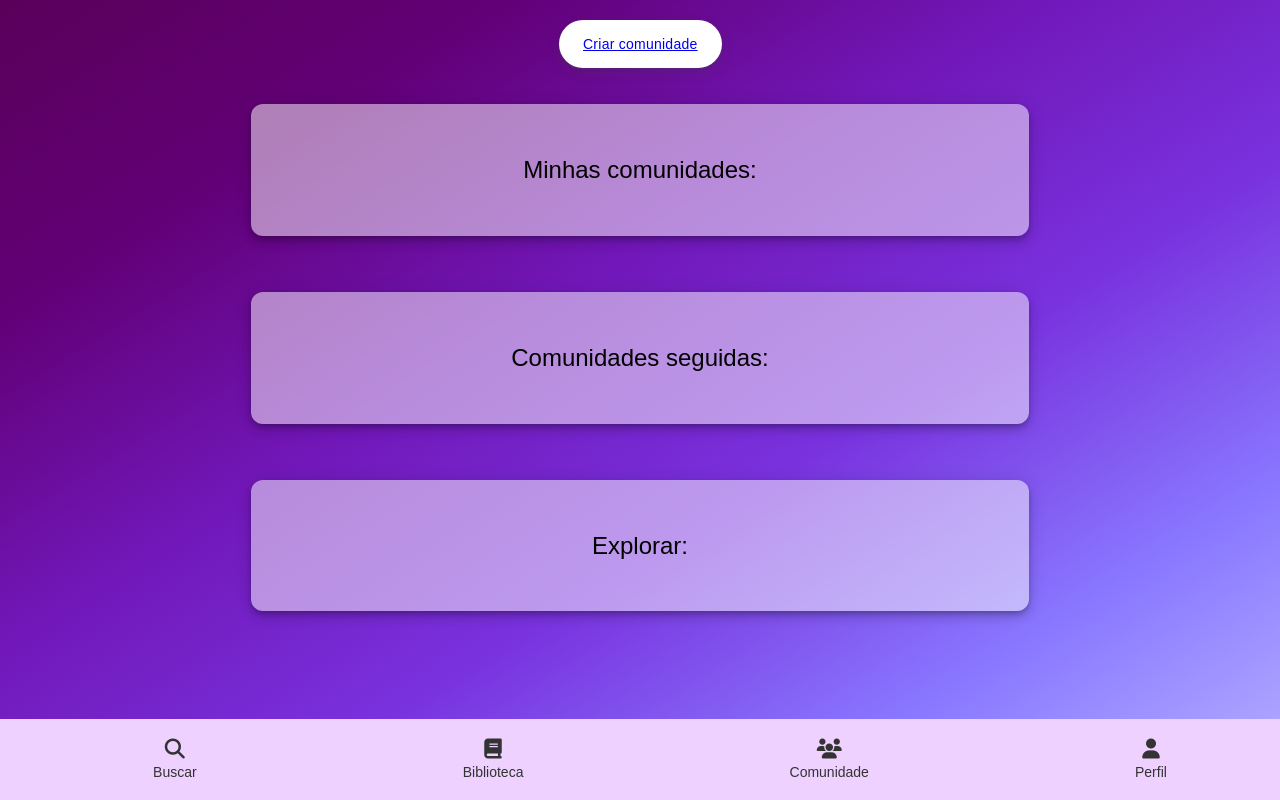
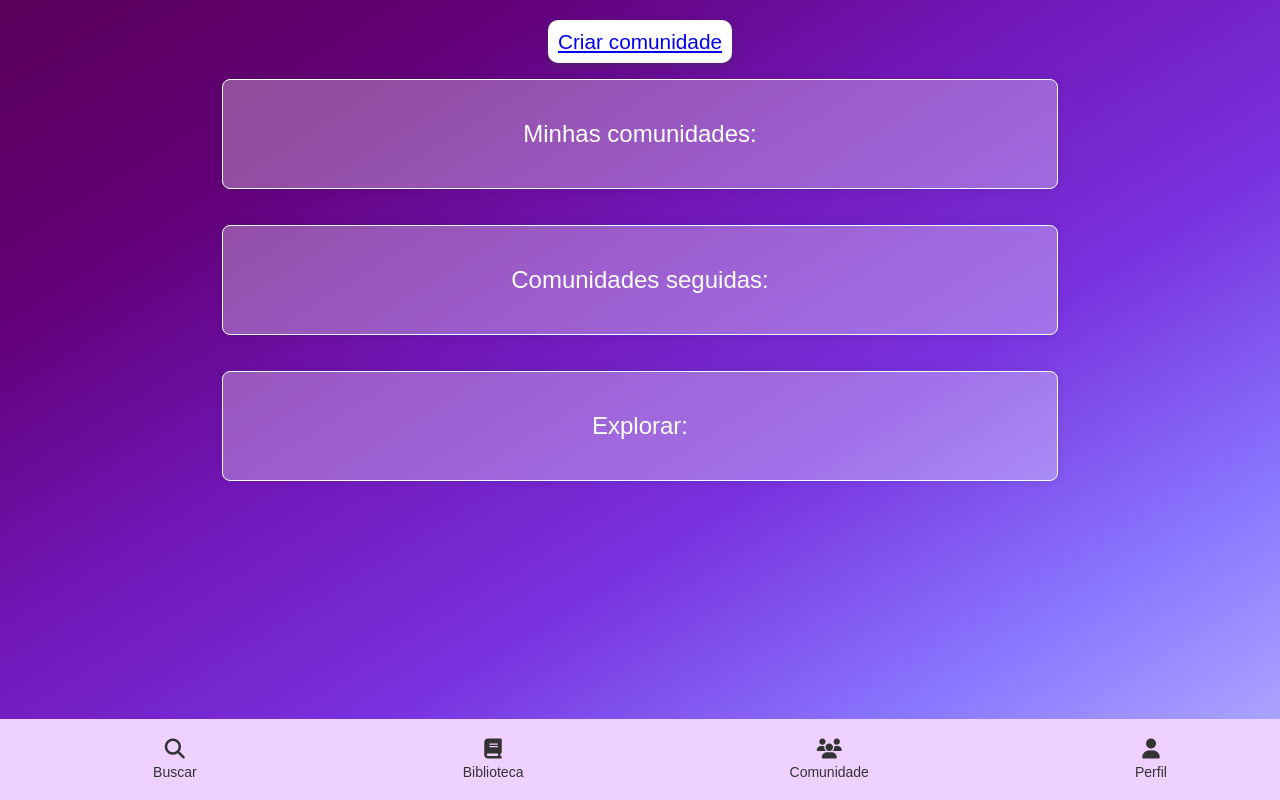
Before and after one commit to engsoft-atitus/engsw-2025-1, a Django app: page /comunidade/my_communities/ in a window 1280 px wide. Run offline with Django 5.2, Linux system fonts and the light colour scheme; the visitor is signed in with stand-in values (Sample User, id 1); data that the repository does not hold is empty.

Commit message:
Atualização da estilização do conteiner, padronização dos botões

```diff
--- a/comunidade/static/comunidade/base.css
+++ b/comunidade/static/comunidade/base.css
@@ -30,20 +30,17 @@ body{
 }
 
 .container{
-  width: 90%;
-  max-width: 72%;
-  background-color: rgba(255, 255, 255, 0.5);
-  padding: 2rem;
-  border-radius: 12px;
-  box-shadow: 0 0 10px rgba(0, 0, 0, 0.05);
-  color: black;
-  box-shadow: rgba(0, 0, 0, .2) 0 3px 5px -1px,rgba(0, 0, 0, .14) 0 6px 10px 0,rgba(0, 0, 0, .12) 0 1px 18px 0;
-  display: flex;
-  flex-direction: column;
-  align-items: center;
-  justify-content: center;
+  width: 80%;
+  max-width: 800px;
   text-align: center;
-  margin: 20px;
+  background-color: rgba(255, 255, 255, 0.3);
+  box-shadow: 0 0 10px rgba(0,0,0,0.1);
+  border:0.3px solid white;
+  color: white;
+  font-weight: bold;
+  padding: 20px;
+  margin-bottom: 20px;
+  border-radius: 8px;
 
 }
 
@@ -99,42 +96,19 @@ body{
 /* https://getcssscan.com/css-buttons-examples */
 /* CSS */
 button{
-  align-items: center;
-  appearance: none;
-  background-color: #fff;
-  border-radius: 24px;
-  border-style: none;
-  box-shadow: rgba(0, 0, 0, .2) 0 3px 5px -1px,rgba(0, 0, 0, .14) 0 6px 10px 0,rgba(0, 0, 0, .12) 0 1px 18px 0;
-  box-sizing: border-box;
-  color: #3c4043;
-  cursor: pointer;
-  display: inline-flex;
-  fill: currentcolor;
-  font-family: "Google Sans",Roboto,Arial,sans-serif;
-  font-size: 14px;
-  font-weight: 500;
-  height: 48px;
-  justify-content: center;
-  letter-spacing: .25px;
-  line-height: normal;
-  max-width: 100%;
-  overflow: visible;
-  padding: 2px 24px;
-  position: relative;
-  text-align: center;
-  text-transform: none;
-  transition: box-shadow 280ms cubic-bezier(.4, 0, .2, 1),opacity 15ms linear 30ms,transform 270ms cubic-bezier(0, 0, .2, 1) 0ms;
-  user-select: none;
-  -webkit-user-select: none;
-  touch-action: manipulation;
-  width: auto;
-  will-change: transform,opacity;
-  z-index: 0;
-  transition: background-color 0.5s ease, transform 0.3s ease
+  background-color: white;
+  color: #5A005A;
+  border: none;
+  border-radius: 10px;
+  box-shadow: 0 4px 6px rgba(0, 0, 0, 0.2);
+  padding: 0.6rem;
+  font-size: 1.3rem;
+  transition: 0.3s ease;
 }
 
 button:hover {
   background-color: #7443c2;
+  color: #ffffff;
 }
 
 button:hover a{
```
